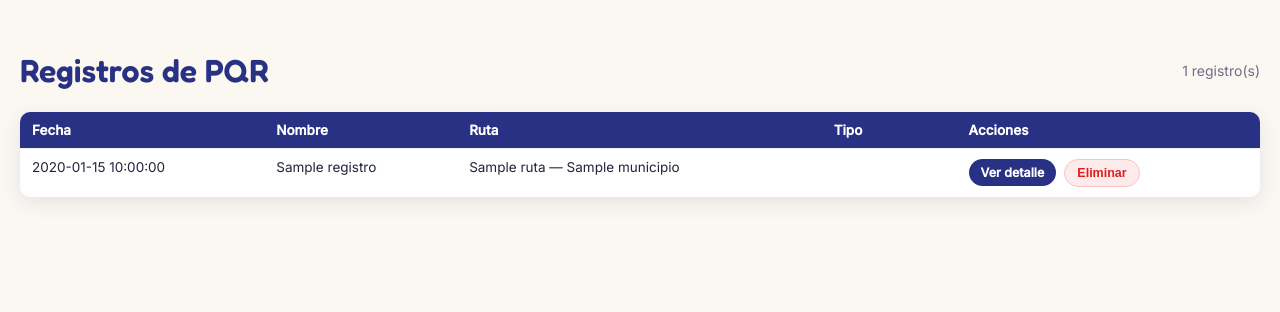
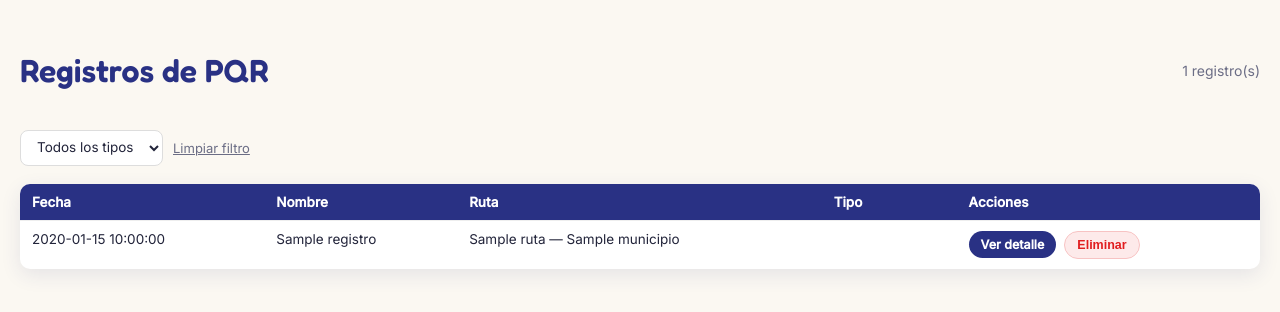
Before and after one commit to cristianpalaciopio19-prog/colombina-te-escucha, a Flask app: template templates/admin.html in a window 1280 px wide. Shown: the top 312 px of the page. Run offline with Flask 3, Linux system fonts and the light colour scheme; the template is opened without the code that fills it: most values are stand-ins (such as "Sample title", 1, 10 or a date in 2020); some libraries are stand-ins or nearby versions.

Commit message:
Actualiza conductores/placas de rutas y agrega filtro por tipo de PQR en admin

```diff
--- a/app.py
+++ b/app.py
@@ -118,12 +118,23 @@ def admin():
     if clave != ADMIN_PASSWORD:
         return render_template("admin_login.html")
 
+    tipo = request.args.get("tipo", "")
+
     db = get_db()
     cur = db.cursor()
-    cur.execute("SELECT * FROM pqr ORDER BY id DESC")
+    if tipo:
+        cur.execute("SELECT * FROM pqr WHERE tipo_pqr = %s ORDER BY id DESC", (tipo,))
+    else:
+        cur.execute("SELECT * FROM pqr ORDER BY id DESC")
     registros = cur.fetchall()
     cur.close()
-    return render_template("admin.html", registros=registros, clave=clave)
+    return render_template(
+        "admin.html",
+        registros=registros,
+        clave=clave,
+        filtro_tipo=tipo,
+        tipos_pqr=TIPOS_PQR,
+    )
 
 
 @app.route("/admin/detalle/<int:pqr_id>")
@@ -151,13 +162,15 @@ def admin_eliminar(pqr_id):
     if clave != ADMIN_PASSWORD:
         return render_template("admin_login.html")
 
+    tipo = request.form.get("tipo", "")
+
     db = get_db()
     cur = db.cursor()
     cur.execute("DELETE FROM pqr WHERE id = %s", (pqr_id,))
     db.commit()
     cur.close()
     flash("Registro eliminado.", "success")
-    return redirect(url_for("admin", clave=clave))
+    return redirect(url_for("admin", clave=clave, tipo=tipo))
 
 
 init_db()
--- a/routes_data.py
+++ b/routes_data.py
@@ -3,29 +3,29 @@
 
 RUTAS = [
     {"ruta": "T-2", "conductor": "Gustavo Adolfo Santa", "placa": "GUZ038", "municipio": "Tuluá"},
-    {"ruta": "T-3", "conductor": "Oscar Ladino Echeverry", "placa": "VAK305", "municipio": "Tuluá"},
+    {"ruta": "T-3", "conductor": "Uberney López Gutiérrez", "placa": "VAK305", "municipio": "Tuluá"},
     {"ruta": "T-4", "conductor": "Carlos Murillo Ospina", "placa": "SIT809", "municipio": "Tuluá"},
-    {"ruta": "T-5", "conductor": "Didier Orlando Coy", "placa": "ESZ696", "municipio": "Tuluá"},
+    {"ruta": "T-5", "conductor": "John Eider Posso", "placa": "NYK516", "municipio": "Tuluá"},
     {"ruta": "T-6", "conductor": "Victor Alfonso Echeverry", "placa": "ETL439", "municipio": "Tuluá"},
     {"ruta": "T-7", "conductor": "Jhon Pedro Gonzalez", "placa": "ESZ474", "municipio": "Tuluá"},
     {"ruta": "T-8", "conductor": "Reynaldo Vasquez", "placa": "ESZ697", "municipio": "Tuluá"},
-    {"ruta": "T-9", "conductor": "Kevin Gonzalez Triviño", "placa": "TJY479", "municipio": "Tuluá"},
-    {"ruta": "A-1", "conductor": "Jorge Daniel Hernandez", "placa": "WHX092", "municipio": "Andalucía"},
+    {"ruta": "T-9", "conductor": "Miller Pareja", "placa": "ESZ696", "municipio": "Tuluá"},
+    {"ruta": "A-1", "conductor": "Ignacio González", "placa": "WHX092", "municipio": "Andalucía"},
     {"ruta": "A-2", "conductor": "Francisco Javier Molina", "placa": "ESZ548", "municipio": "Andalucía"},
     {"ruta": "A-3", "conductor": "Raul Andres Villada", "placa": "WHX093", "municipio": "Andalucía"},
     {"ruta": "B-1", "conductor": "Leonardo Galvis Torres", "placa": "WHX088", "municipio": "Bugalagrande"},
-    {"ruta": "Z-2", "conductor": "Alvaro Cardona", "placa": "SZU346", "municipio": "Zarzal"},
+    {"ruta": "Z-2", "conductor": "Edwin Villamil", "placa": "SZU346", "municipio": "Zarzal"},
     {"ruta": "Z-4", "conductor": "Andres Felipe Vergara", "placa": "GIL764", "municipio": "Zarzal"},
     {"ruta": "Z-5", "conductor": "Julio Cesar Torres", "placa": "WHX089", "municipio": "Zarzal"},
-    {"ruta": "Z-6", "conductor": "Erick Fernando Bedoya", "placa": "ZDA565", "municipio": "Zarzal"},
-    {"ruta": "Z-7", "conductor": "Miguel Anguel Piedrahita", "placa": "TTZ369", "municipio": "Zarzal"},
-    {"ruta": "Z-8", "conductor": "Dainer Marin", "placa": "STS028", "municipio": "Zarzal"},
+    {"ruta": "Z-6", "conductor": "Manuel Paredes", "placa": "ZDA565", "municipio": "Zarzal"},
+    {"ruta": "Z-7", "conductor": "Miguel Anguel Piedrahita", "placa": "WHV364", "municipio": "Zarzal"},
+    {"ruta": "Z-8", "conductor": "Oscar Camilo Correcha", "placa": "WHX094", "municipio": "Zarzal"},
     {"ruta": "Z-9", "conductor": "Luis Felipe Arias", "placa": "ESZ549", "municipio": "Zarzal"},
-    {"ruta": "R-Z", "conductor": "Oscar Camilo Correcha", "placa": "WHX094", "municipio": "Zarzal"},
-    {"ruta": "R-CS", "conductor": "Carlos Alfonso Villegas", "placa": "TJY520", "municipio": "Zarzal"},
-    {"ruta": "R-1", "conductor": "Harold Giraldo Loaiza", "placa": "WHX095", "municipio": "Roldanillo"},
-    {"ruta": "R-2", "conductor": "Jhon James Castaño", "placa": "SIT798", "municipio": "Roldanillo"},
-    {"ruta": "R-3", "conductor": "Orbein Soto Bedoya", "placa": "WMV587", "municipio": "Roldanillo"},
+    {"ruta": "R-Z", "conductor": "Carlos Alfonso Villegas", "placa": "TJY479", "municipio": "Zarzal"},
+    {"ruta": "R-CS", "conductor": "José Alfredo Díaz", "placa": "WHX090", "municipio": "Zarzal"},
+    {"ruta": "R-1", "conductor": "Edier Duvan Hernández", "placa": "WHX095", "municipio": "Roldanillo"},
+    {"ruta": "R-2", "conductor": "Anderson Escobar", "placa": "SIT798", "municipio": "Roldanillo"},
+    {"ruta": "R-3", "conductor": "Orbein Soto Bedoya", "placa": "ETM623", "municipio": "Roldanillo"},
 ]
 
 TIPOS_PQR = ["Petición", "Queja", "Reclamo", "Sugerencia", "Felicitación"]
--- a/templates/admin.html
+++ b/templates/admin.html
@@ -21,6 +21,17 @@
   .empty { text-align: center; color: #888; padding: 40px; }
   .top { display: flex; justify-content: space-between; align-items: center; }
   .count { color: #6b6d85; font-size: 14px; }
+  .filtros { margin: 18px 0; display: flex; align-items: center; gap: 10px; }
+  .filtros select {
+    padding: 8px 12px;
+    border-radius: 8px;
+    border: 1px solid #ddd;
+    font-family: 'Inter', sans-serif;
+    font-size: 13.5px;
+    color: #22243a;
+    background: #fff;
+  }
+  .filtros a.link-limpiar { color: #6b6d85; text-decoration: underline; font-size: 13px; }
   .acciones { display: flex; gap: 8px; align-items: center; white-space: nowrap; }
   .btn-ver { padding: 6px 12px; border-radius: 999px; background: #293184; color: #fff; text-decoration: none; font-size: 12.5px; font-weight: 600; }
   .btn-ver:hover { background: #1a1f5c; }
@@ -34,6 +45,19 @@
     <h1>Registros de PQR</h1>
     <span class="count">{{ registros|length }} registro(s)</span>
   </div>
+
+  <form class="filtros" method="GET">
+    <input type="hidden" name="clave" value="{{ clave }}">
+    <select name="tipo" onchange="this.form.submit()">
+      <option value="">Todos los tipos</option>
+      {% for t in tipos_pqr %}
+      <option value="{{ t }}" {% if filtro_tipo == t %}selected{% endif %}>{{ t }}</option>
+      {% endfor %}
+    </select>
+    {% if filtro_tipo %}
+    <a class="link-limpiar" href="{{ url_for('admin', clave=clave) }}">Limpiar filtro</a>
+    {% endif %}
+  </form>
 
   {% if registros %}
   <table>
@@ -54,6 +78,7 @@
         <a class="btn-ver" href="{{ url_for('admin_detalle', pqr_id=r['id'], clave=clave) }}">Ver detalle</a>
         <form method="POST" action="{{ url_for('admin_eliminar', pqr_id=r['id']) }}" onsubmit="return confirm('¿Eliminar este registro de forma permanente?');">
           <input type="hidden" name="clave" value="{{ clave }}">
+          <input type="hidden" name="tipo" value="{{ filtro_tipo }}">
           <button type="submit" class="btn-eliminar">Eliminar</button>
         </form>
       </td>
@@ -61,7 +86,13 @@
     {% endfor %}
   </table>
   {% else %}
-  <div class="empty">Aún no hay registros de PQR.</div>
+  <div class="empty">
+    {% if filtro_tipo %}
+    No hay registros de tipo "{{ filtro_tipo }}".
+    {% else %}
+    Aún no hay registros de PQR.
+    {% endif %}
+  </div>
   {% endif %}
 </body>
 </html>
```
